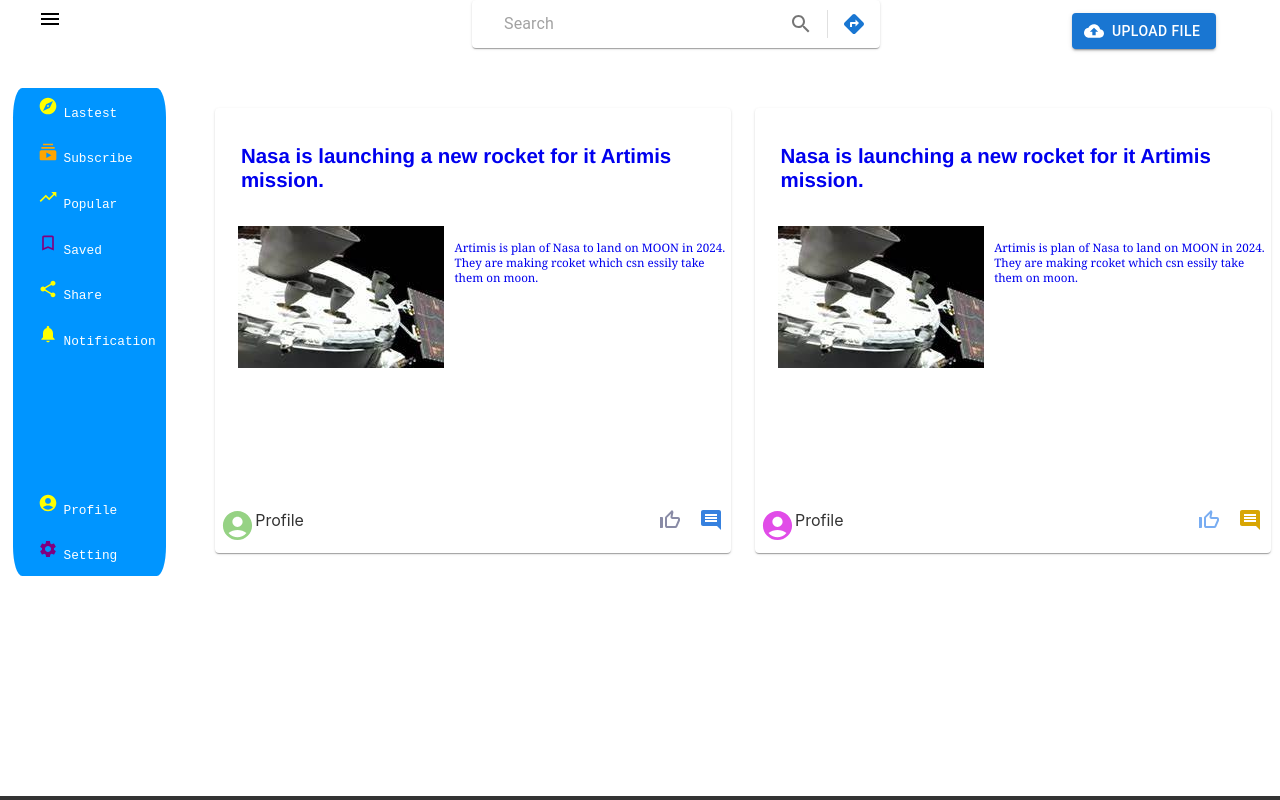
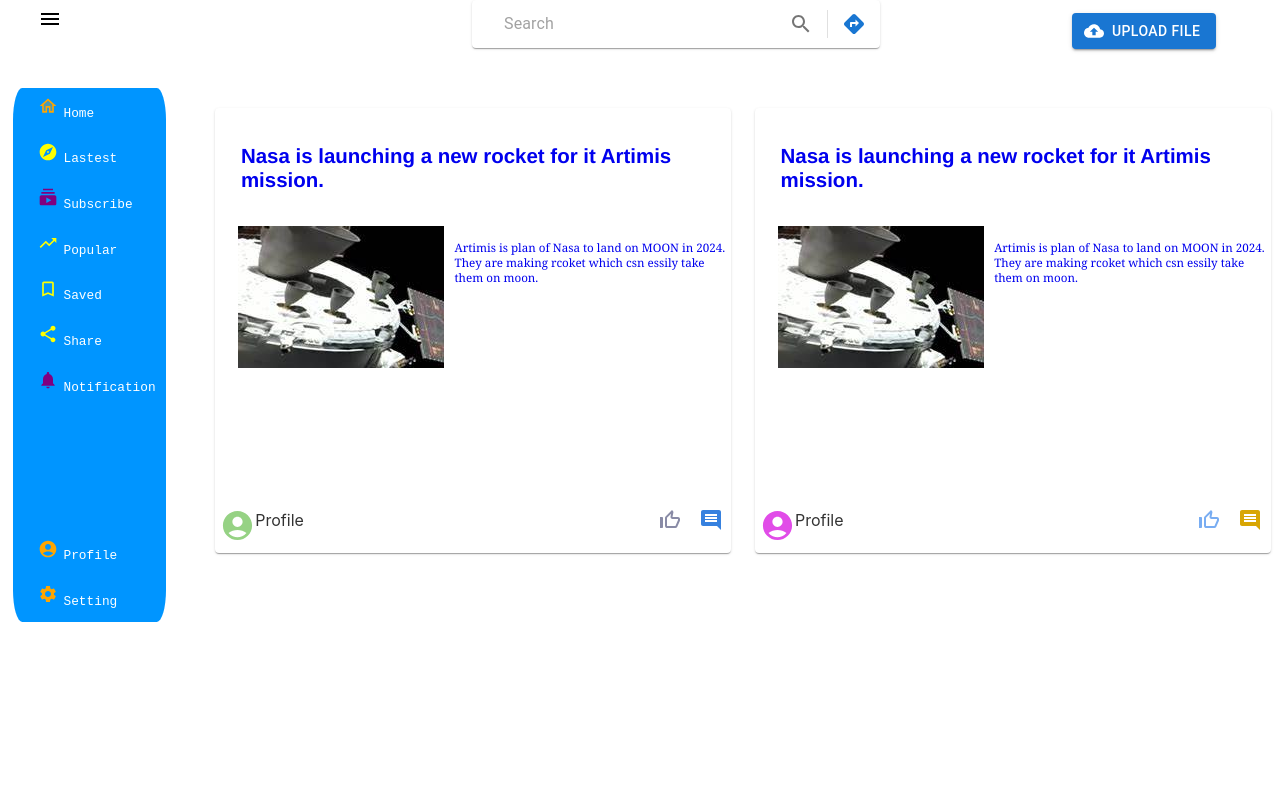
Before and after one commit to Raushankumar-prog/Zealblog, a React (Create React App) app in the folder fronted/: page / in a window 1280 px wide. Shown: the top 800 px of the page. Built offline with nearby package versions, Linux system fonts and the light colour scheme.

Commit message:
adding home to website

```diff
--- a/fronted/src/Components/left/left.js
+++ b/fronted/src/Components/left/left.js
@@ -7,6 +7,7 @@
 import NotificationsIcon from '@mui/icons-material/Notifications';
 import ExploreIcon from '@mui/icons-material/Explore';
 import AccountCircleIcon from '@mui/icons-material/AccountCircle';
+import HomeTwoToneIcon from '@mui/icons-material/HomeTwoTone';
 import {Link} from 'react-router-dom';
 const Left = () => {
   const color = () => {
@@ -15,6 +16,13 @@
 
     return (
   <div className="fr">
+<Link to="/" className='link'>
+        <div className="category1" >
+
+               <div className="icon"><HomeTwoToneIcon  fontSize="small" style={{ color: color()[Math.floor(Math.random() * 3)] }}  /></div>
+              <div className="text"><p className="category">Home</p></div>
+       </div>
+</Link>
   <Link to="lastest" className='link'>
         <div className="category1" >
 
--- /dev/null
+++ b/fronted/src/Components/left/leftcomponent/home/home.js
@@ -0,0 +1,9 @@
+import './home.css';
+
+const Home = () => {
+    return ( <div>
+        home
+    </div> );
+}
+
+export default Home;
--- a/fronted/src/Routes/route.js
+++ b/fronted/src/Routes/route.js
@@ -13,6 +13,7 @@
 import Careers from '../Components/footer/components/careers/careers';
 import Cookiespolicy from '../Components/footer/components/cookies policy/cookies';
 import Terms from '../Components/footer/components/terms/terms';
+import Home from '../Components/left/leftcomponent/home/home';
 
 
 const Routing = () => {
@@ -32,6 +33,7 @@
       <Route path="/careers" element={<Careers/>}/>
       <Route path="/cookiespolicy" element={<Cookiespolicy/>}/>
       <Route path="/terms&conditions" element={<Terms/>}/>
+      <Route path="/" element={<Home/>}/>
        </Routes>
     </div> );
 }
```
Also changed, not shown: fronted/src/Components/left/leftcomponent/home/home.css (added).
